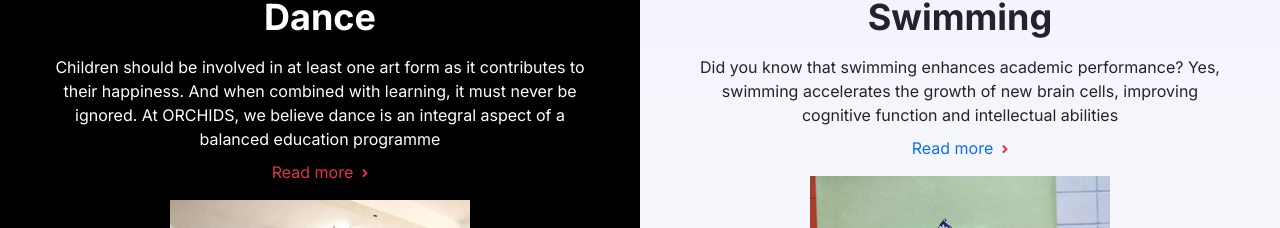
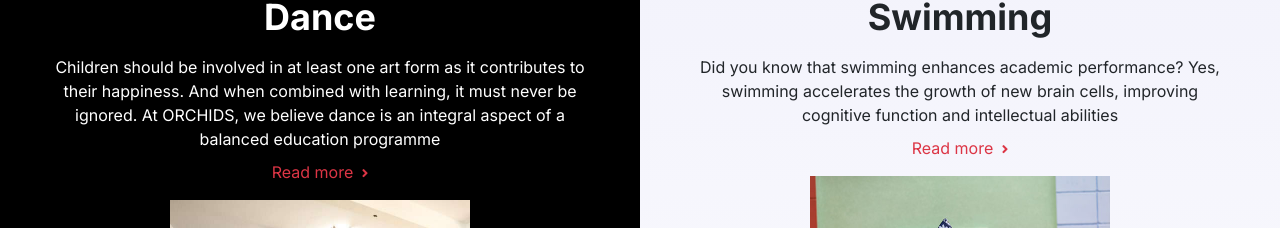
Before and after one commit to nageshjunnu/orchids-nextjs, a Next.js app: page /home/components/Activities in a window 1280 px wide. Shown: the part 825-1053 px from the top of the page. Built offline with nearby package versions, Linux system fonts and the light colour scheme.

Commit message:
Update index.js

```diff
--- a/pages/home/components/Activities/index.js
+++ b/pages/home/components/Activities/index.js
@@ -66,7 +66,7 @@ export default function Activities() {
           <h2 className="display-6 th-fw-700 th-36 pb-2">Swimming</h2>
           <p>Did you know that swimming enhances academic performance? Yes, swimming accelerates the growth of new brain cells,
            improving cognitive function and intellectual abilities <br/>
-           <Link href={"/"} >Read more <i class="ms-1 mt-3 fas fa-angle-right	th-13 text-red"></i></Link>
+            <Link href={"/"} className="text-red" >Read more <i className="ms-1 mt-3 fas fa-angle-right th-13 text-red"></i></Link>
            </p>
 
           <img src="/images/activityImages/Swim1.jpg" width="300px"/>
```
